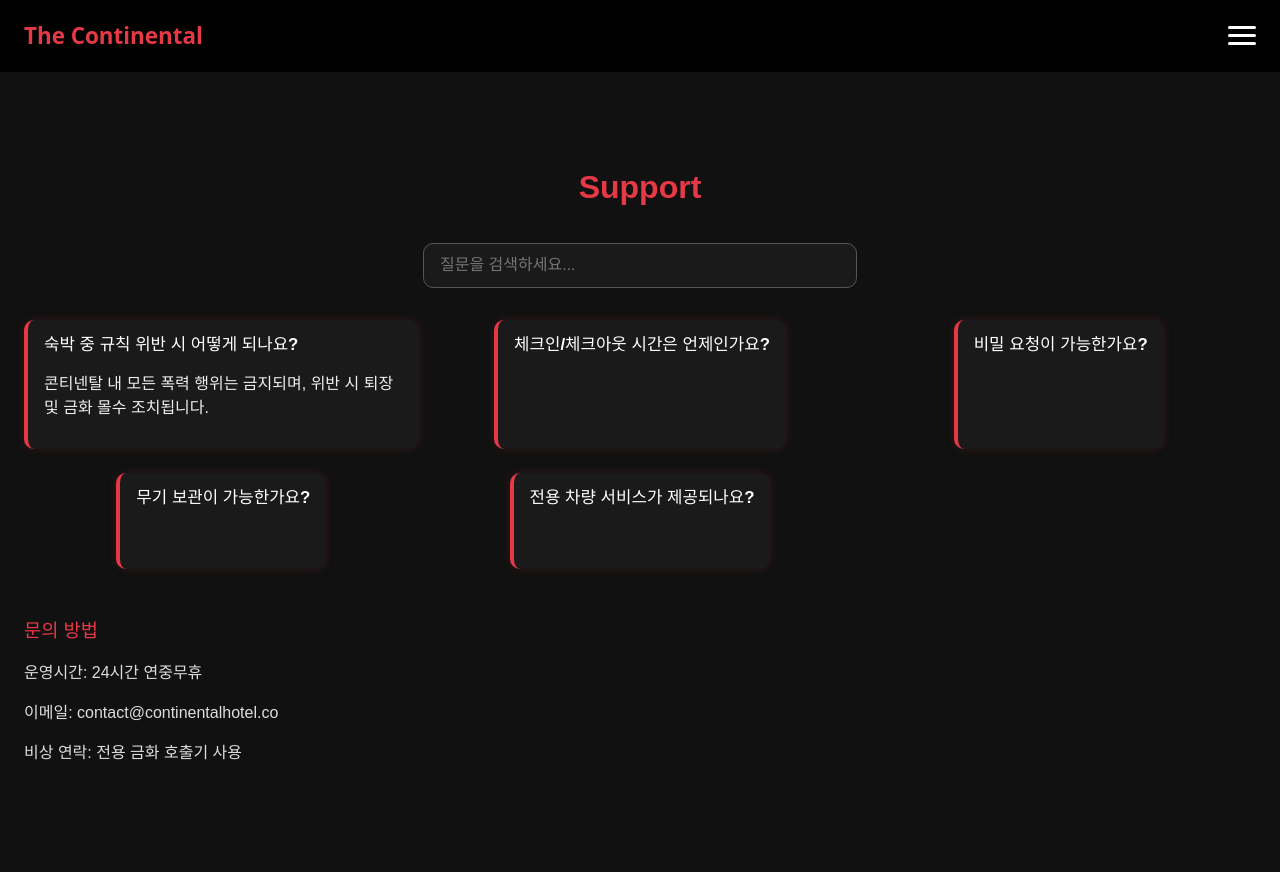
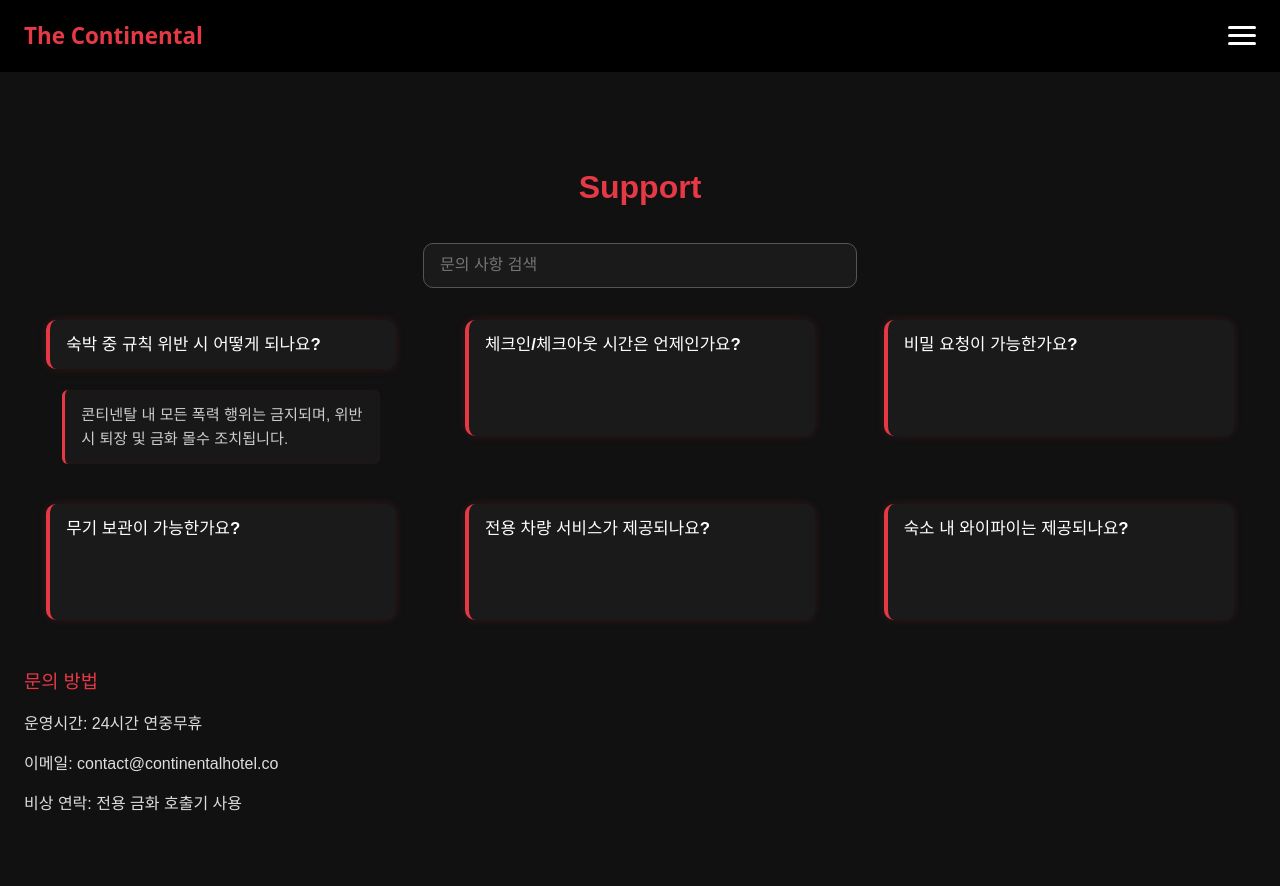
Before and after one commit to KIMRAHUI/johnwick-continental, a React (Vite) app: page /support in a window 1280 px wide. Both pictures are taken after a click on the element "숙박 중 규칙 위반 시 어떻게 되나요?". Built offline with nearby package versions, Linux system fonts and the light colour scheme.

Commit message:
💬 Support page: 질문 높이 고정 + 답변 확장 애니메이션 개선

```diff
--- a/src/pages/Support.css
+++ b/src/pages/Support.css
@@ -55,14 +55,16 @@
   box-shadow: 0 0 10px rgba(230, 57, 70, 0.15);
   cursor: pointer;
   transition: background 0.3s ease;
-  min-height: 70px;
+  height: 90px; /* ✅ 고정 높이 */
   display: flex;
   flex-direction: column;
   align-items: flex-start;
+  overflow: hidden;
 }
 
-.faq-card:hover {
-  background-color: #222;
+.faq-card.open {
+  height: auto; /* ✅ 열리면 자동 높이 */
+  overflow: visible;
 }
 
 .faq-card h3 {
@@ -71,6 +73,11 @@
   margin: 0;
   line-height: 1.4;
   width: 100%;
+  display: -webkit-box;
+  -webkit-line-clamp: 2; /* ✅ 2줄까지만 표시 */
+  -webkit-box-orient: vertical;
+  overflow: hidden;
+  text-overflow: ellipsis;
 }
 
 /* 아코디언 답변 */
@@ -151,12 +158,17 @@
   }
 
   .faq-card {
-    min-height: 80px;
+    height: 90px;
     padding: 0.7rem 1rem;
+  }
+
+  .faq-card.open {
+    height: auto;
   }
 
   .faq-card h3 {
     font-size: 0.95rem;
+    -webkit-line-clamp: 2;
   }
 
   .faq-answer-wrapper p,
--- a/src/pages/Support.jsx
+++ b/src/pages/Support.jsx
@@ -22,6 +22,10 @@ const faqData = [
     question: '전용 차량 서비스가 제공되나요?',
     answer: '필요 시 고스트 운전기사와 차량이 대기 중이며, 추가 금화가 필요합니다.',
   },
+  {
+    question: '숙소 내 와이파이는 제공되나요?',
+    answer: '모든 객실과 공용 공간에 고속 암호화 와이파이가 제공됩니다.',
+  },
 ];
 
 function Support() {
@@ -42,7 +46,7 @@ function Support() {
 
       <input
         type="text"
-        placeholder="질문을 검색하세요..."
+        placeholder="문의 사항 검색"
         value={searchTerm}
         onChange={(e) => setSearchTerm(e.target.value)}
         className="faq-search"
@@ -50,13 +54,16 @@ function Support() {
 
       <div className="faq-section">
         {filteredFaqs.map((faq, index) => (
-          <div
-            className={`faq-card ${openIndex === index ? 'open' : ''}`}
-            key={index}
-            onClick={() => handleToggle(index)}
-          >
-            <h3>{faq.question}</h3>
-            {openIndex === index && <p>{faq.answer}</p>}
+          <div key={index} className="faq-group">
+            <div
+              className={`faq-card ${openIndex === index ? 'open' : ''}`}
+              onClick={() => handleToggle(index)}
+            >
+              <h3>{faq.question}</h3>
+            </div>
+            <div className={`faq-answer-wrapper ${openIndex === index ? 'open' : ''}`}>
+              <p>{faq.answer}</p>
+            </div>
           </div>
         ))}
       </div>
```
